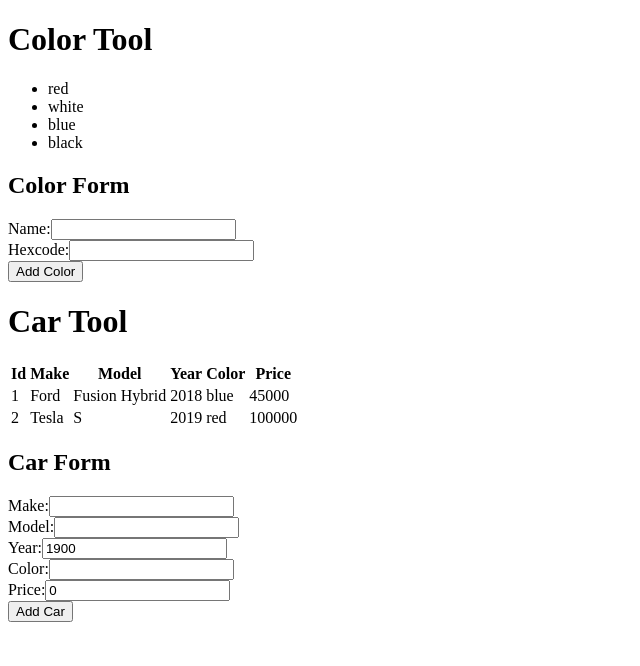
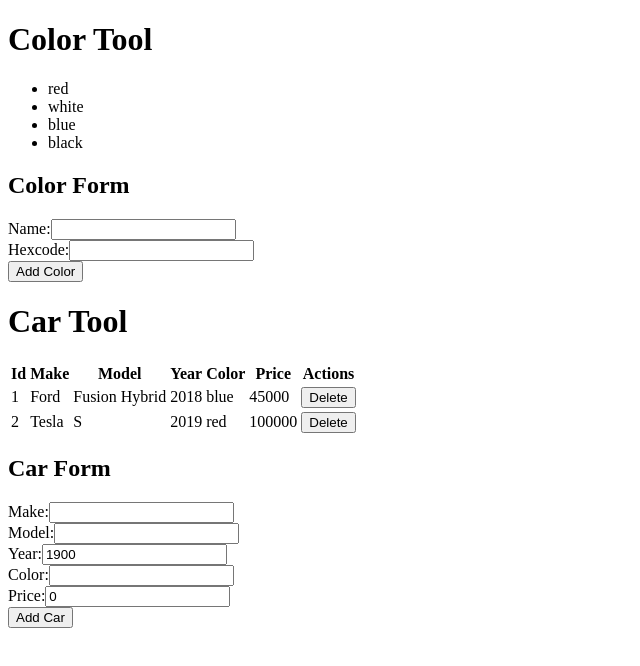
Before and after one commit to t4d-classes/react-redux-dotnet-core_02032020, a React (Create React App) app in the folder demo-app/: page / in a window 1280 px wide. Shown: the top 666 px of the page, without its empty margins (0-640 px from the left). Built offline with nearby package versions, Linux system fonts and the light colour scheme.

Commit message:
add code demos

```diff
--- /dev/null
+++ b/demo-app/src/components/CarForm.js
@@ -0,0 +1,59 @@
+import React, { useState } from 'react';
+
+export const CarForm = ({ buttonText, onSubmitCar }) => {
+
+  const [carForm, setCarForm] = useState({
+    make: '', model: '', year: 1900, color: '', price: 0,
+  });
+
+  const change = (e) => {
+    setCarForm({
+      ...carForm,
+      [e.target.name]: e.target.type === 'number'
+        ? Number(e.target.value)
+        : e.target.value,
+    });
+  };
+
+  const submitCar = () => {
+
+    onSubmitCar(carForm);
+
+    setCarForm({
+      make: '', model: '', year: 1900, color: '', price: 0,
+    });
+  };
+
+  return <form>
+    <h2>Car Form</h2>
+
+    <div>
+      <label htmlFor="make-input">Make:</label>
+      <input type="text" id="make-input" name="make"
+        value={carForm.make} onChange={change} />
+    </div>
+    <div>
+      <label htmlFor="model-input">Model:</label>
+      <input type="text" id="model-input" name="model"
+        value={carForm.model} onChange={change} />
+    </div>
+    <div>
+      <label htmlFor="year-input">Year:</label>
+      <input type="number" id="year-input" name="year"
+        value={carForm.year} onChange={change} />
+    </div>
+    <div>
+      <label htmlFor="color-input">Color:</label>
+      <input type="text" id="color-input" name="color"
+        value={carForm.color} onChange={change} />
+    </div>
+    <div>
+      <label htmlFor="price-input">Price:</label>
+      <input type="number" id="price-input" name="price"
+        value={carForm.price} onChange={change} />
+    </div>
+
+    <button type="button" onClick={submitCar}>{buttonText}</button>
+  </form>;
+
+};
--- a/demo-app/src/components/CarTable.js
+++ b/demo-app/src/components/CarTable.js
@@ -3,6 +3,10 @@ import React from 'react';
 import { CarViewRow } from './CarViewRow';
 
 export const CarTable = (props) => {
+
+  const deleteCar = carId => {
+    props.onDeleteCar(carId);
+  }
 
   return <table>
     <thead>
@@ -13,11 +17,13 @@ export const CarTable = (props) => {
         <th>Year</th>
         <th>Color</th>
         <th>Price</th>
+        <th>Actions</th>
       </tr>
     </thead>
     <tbody>
       {props.cars.map(car =>
-        <CarViewRow key={car.id} car={car} />)}
+        <CarViewRow key={car.id} car={car}
+          onDeleteCar={deleteCar} />)}
     </tbody>
   </table>;
 
--- a/demo-app/src/components/CarTool.js
+++ b/demo-app/src/components/CarTool.js
@@ -2,72 +2,29 @@ import React, { useState } from 'react';
 
 import { ToolHeader } from './ToolHeader';
 import { CarTable } from './CarTable';
+import { CarForm } from './CarForm';
 
 export const CarTool = (props) => {
 
   const [cars, setCars] = useState(props.cars.concat());
 
-  const [carForm, setCarForm] = useState({
-    make: '', model: '', year: 1900, color: '', price: 0,
-  });
+  const addCar = (car) => {
 
-  const change = (e) => {
-    setCarForm({
-      ...carForm,
-      [e.target.name]: e.target.type === 'number'
-        ? Number(e.target.value)
-        : e.target.value,
-    });
+    setCars(cars.concat({
+      ...car,
+      id: Math.max(...cars.map(x => x.id), 0) + 1,
+    }));
   };
 
-  const addCar = () => {
-
-    setCars(cars.concat({
-      ...carForm,
-      id: Math.max(...cars.map(x => x.id), 0) + 1,
-    }));
-
-    setCarForm({
-      make: '', model: '', year: 1900, color: '', price: 0,
-    });
+  const deleteCar = (carId) => {
+    setCars(cars.filter(c => c.id !== carId));
   };
-
 
   return (
     <>
       <ToolHeader headerText="Car Tool" />
-      <CarTable cars={cars} />
-      <form>
-        <h2>Car Form</h2>
-
-        <div>
-          <label htmlFor="make-input">Make:</label>
-          <input type="text" id="make-input" name="make"
-            value={carForm.make} onChange={change} />
-        </div>
-        <div>
-          <label htmlFor="model-input">Model:</label>
-          <input type="text" id="model-input" name="model"
-            value={carForm.model} onChange={change} />
-        </div>
-        <div>
-          <label htmlFor="year-input">Year:</label>
-          <input type="number" id="year-input" name="year"
-            value={carForm.year} onChange={change} />
-        </div>
-        <div>
-          <label htmlFor="color-input">Color:</label>
-          <input type="text" id="color-input" name="color"
-            value={carForm.color} onChange={change} />
-        </div>
-        <div>
-          <label htmlFor="price-input">Price:</label>
-          <input type="number" id="price-input" name="price"
-            value={carForm.price} onChange={change} />
-        </div>
-
-        <button type="button" onClick={addCar}>Add Car</button>
-      </form>
+      <CarTable cars={cars} onDeleteCar={deleteCar}  />
+      <CarForm buttonText="Add Car" onSubmitCar={addCar} />
     </>
   );
 
--- a/demo-app/src/components/CarViewRow.js
+++ b/demo-app/src/components/CarViewRow.js
@@ -1,6 +1,10 @@
 import React from 'react';
 
 export const CarViewRow = (props) => {
+
+  const deleteCar = () => {
+    props.onDeleteCar(props.car.id);
+  }
 
   return <tr>
     <td>{props.car.id}</td>
@@ -9,6 +13,9 @@ export const CarViewRow = (props) => {
     <td>{props.car.year}</td>
     <td>{props.car.color}</td>
     <td>{props.car.price}</td>
+    <td>
+      <button type="button" onClick={deleteCar}>Delete</button>
+    </td>
   </tr>;
 
 };
```
Also changed, not shown: demo-app/exercises/exercise-7.md (+1 -1 lines).
